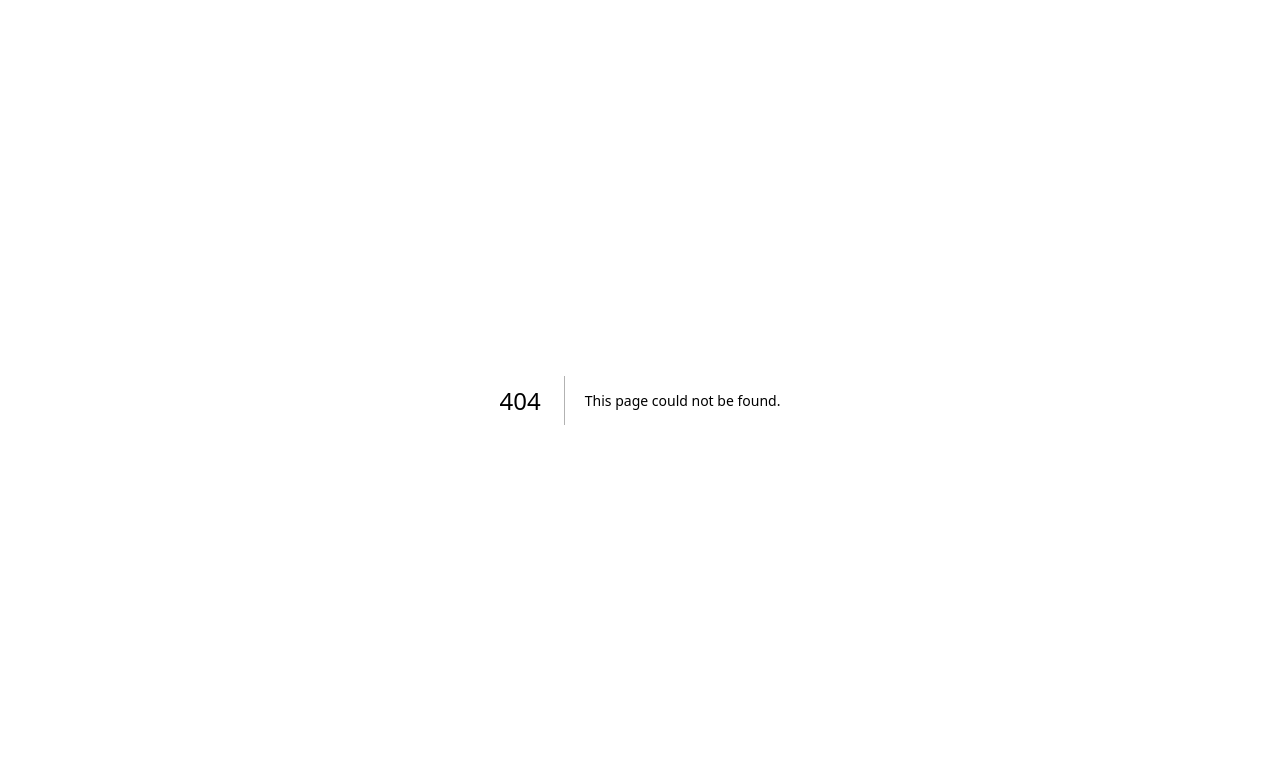
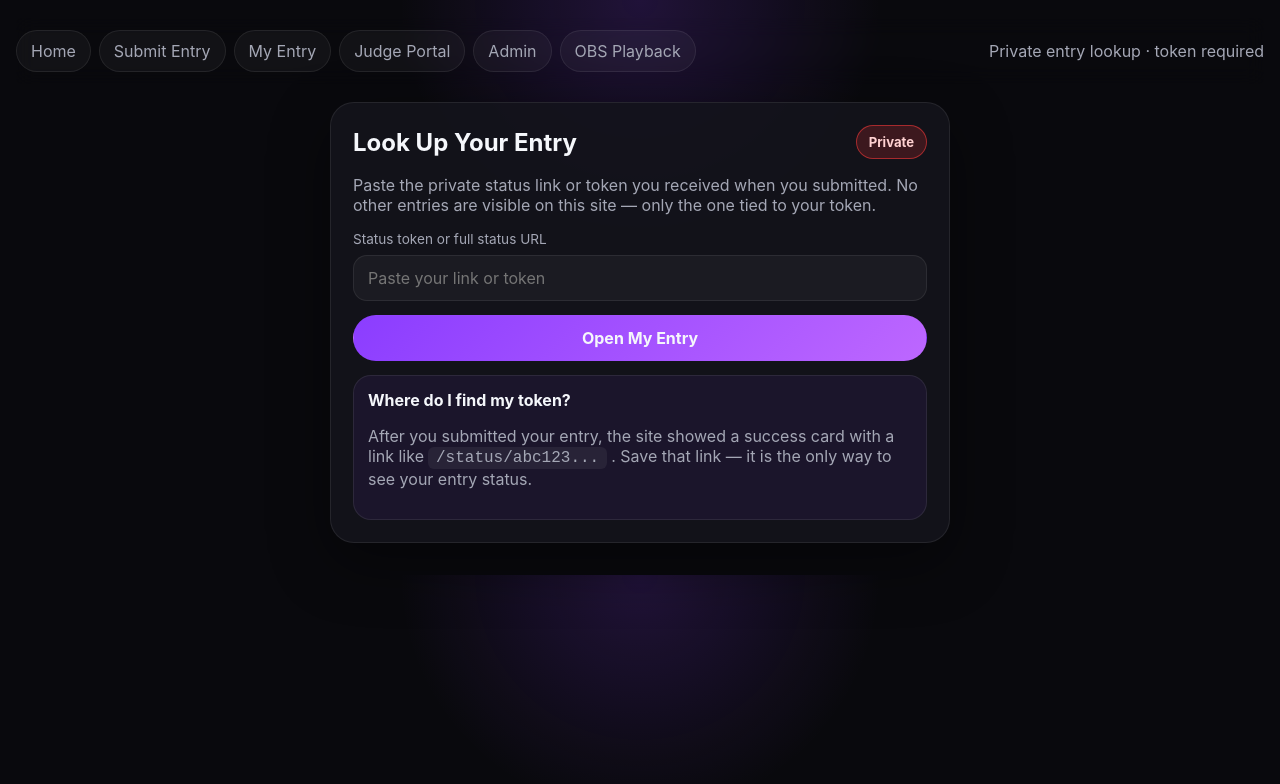
Before and after one commit to HypnosFPV/thug-fpv-competition, a Next.js app: page /entries in a window 1280 px wide. Before the commit this address had no page. Shown: the top 784 px of the page. Built offline with nearby package versions, Linux system fonts and the light colour scheme.

Commit message:
Add Entries tab for submitter lookup and Admin moderation filter (Pending/Approved/Rejected/All)

```diff
--- /dev/null
+++ b/app/entries/lookup/route.ts
@@ -0,0 +1,21 @@
+import { NextRequest, NextResponse } from 'next/server';
+
+function extractToken(input: string) {
+  const trimmed = input.trim();
+  if (!trimmed) return null;
+  const match = trimmed.match(/\/status\/([A-Za-z0-9_-]+)/);
+  if (match?.[1]) return match[1];
+  if (/^[A-Za-z0-9_-]{8,}$/.test(trimmed)) return trimmed;
+  return null;
+}
+
+export async function GET(request: NextRequest) {
+  const raw = request.nextUrl.searchParams.get('token') ?? '';
+  const token = extractToken(raw);
+
+  if (!token) {
+    return NextResponse.redirect(new URL(`/entries?error=${encodeURIComponent('Could not read a valid token from that input.')}`, request.url));
+  }
+
+  return NextResponse.redirect(new URL(`/status/${token}`, request.url));
+}
--- /dev/null
+++ b/app/entries/page.tsx
@@ -0,0 +1,55 @@
+import { SiteNav } from '@/components/SiteNav';
+
+export const dynamic = 'force-dynamic';
+
+type SearchParams = Promise<Record<string, string | string[] | undefined>>;
+
+function pickValue(value?: string | string[]) {
+  return Array.isArray(value) ? value[0] : value;
+}
+
+export default async function EntriesLookupPage({ searchParams }: { searchParams?: SearchParams }) {
+  const params = (await searchParams) ?? {};
+  const error = pickValue(params.error);
+
+  return (
+    <main className="page-shell page-stack">
+      <SiteNav mutedText="Private entry lookup · token required" />
+      <section className="panel narrow-panel">
+        <div className="section-head">
+          <h2>Look Up Your Entry</h2>
+          <span className="tag tag-action">Private</span>
+        </div>
+        <p className="muted">
+          Paste the private status link or token you received when you submitted. No other entries are visible
+          on this site — only the one tied to your token.
+        </p>
+
+        {error && <div className="card error-card"><strong>Notice</strong><p className="muted">{error}</p></div>}
+
+        <form className="form form-single" action="/entries/lookup">
+          <label className="field">
+            <span>Status token or full status URL</span>
+            <input
+              className="input"
+              name="token"
+              placeholder="Paste your link or token"
+              autoComplete="off"
+              required
+            />
+          </label>
+          <button className="btn primary" type="submit">Open My Entry</button>
+        </form>
+
+        <div className="card notice-card" style={{ marginTop: 14 }}>
+          <strong>Where do I find my token?</strong>
+          <p className="muted">
+            After you submitted your entry, the site showed a success card with a link like
+            <code className="status-link-code-inline">/status/abc123...</code>. Save that link — it is the only
+            way to see your entry status.
+          </p>
+        </div>
+      </section>
+    </main>
+  );
+}
--- a/app/globals.css
+++ b/app/globals.css
@@ -181,6 +181,21 @@ select option {
 .queue-row-meta { display: flex; align-items: center; gap: 10px; flex-wrap: wrap; }
 .queue-row-order { font-weight: 800; color: var(--purple-2); min-width: 28px; }
 .queue-row-title { color: var(--text); flex: 1; min-width: 0; overflow: hidden; text-overflow: ellipsis; }
+.filter-toolbar {
+  display: flex;
+  flex-wrap: wrap;
+  gap: 8px;
+  margin-top: 4px;
+}
+.filter-toolbar .btn { padding: 8px 14px; font-size: .88rem; }
+.status-link-code-inline {
+  display: inline-block;
+  padding: 2px 8px;
+  margin: 0 4px;
+  background: rgba(255,255,255,0.06);
+  border-radius: 6px;
+  font-family: ui-monospace, monospace;
+}
 .status-link-row {
   display: flex;
   align-items: center;
--- a/components/SiteNav.tsx
+++ b/components/SiteNav.tsx
@@ -3,6 +3,7 @@ import Link from 'next/link';
 const links = [
   { href: '/', label: 'Home' },
   { href: '/submit', label: 'Submit Entry' },
+  { href: '/entries', label: 'My Entry' },
   { href: '/judge', label: 'Judge Portal' },
   { href: '/admin', label: 'Admin' },
   { href: '/playback', label: 'OBS Playback' }
```
Also changed, not shown: app/admin/page.tsx (+35 -3 lines).
